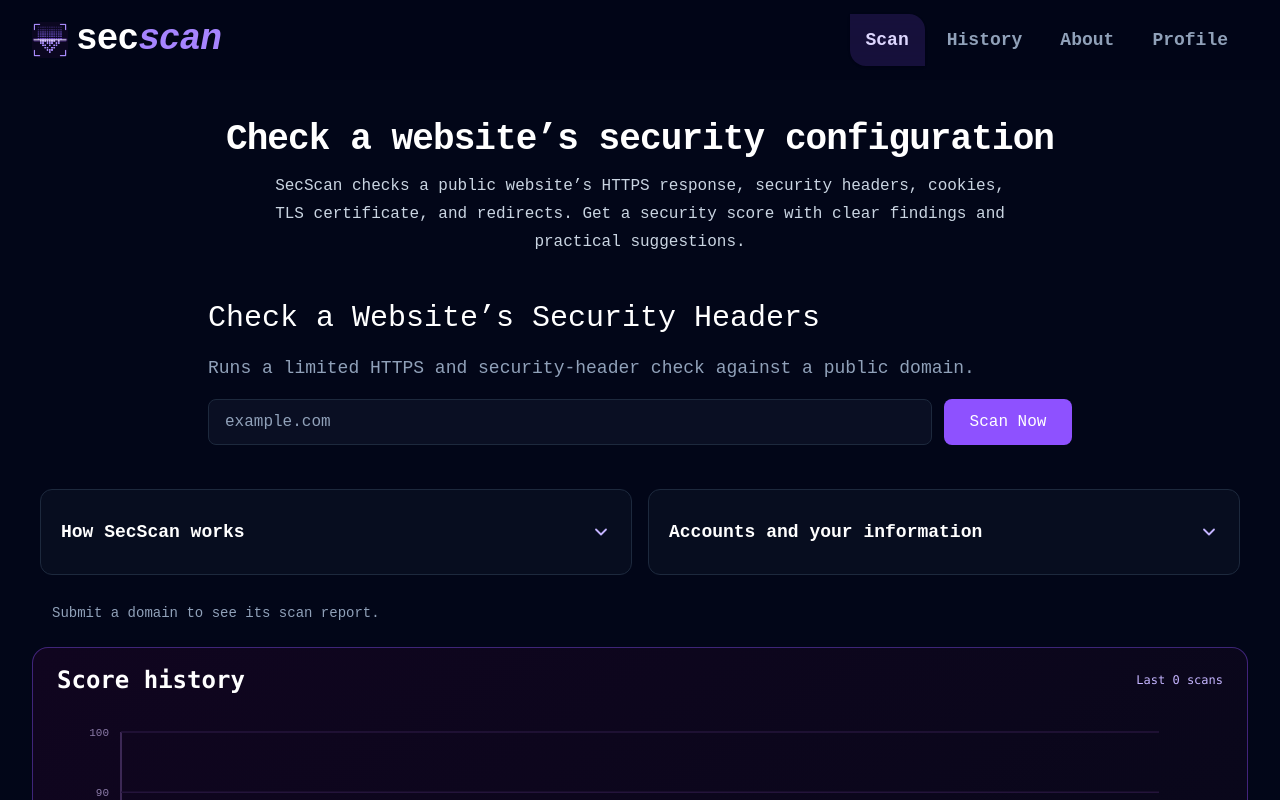
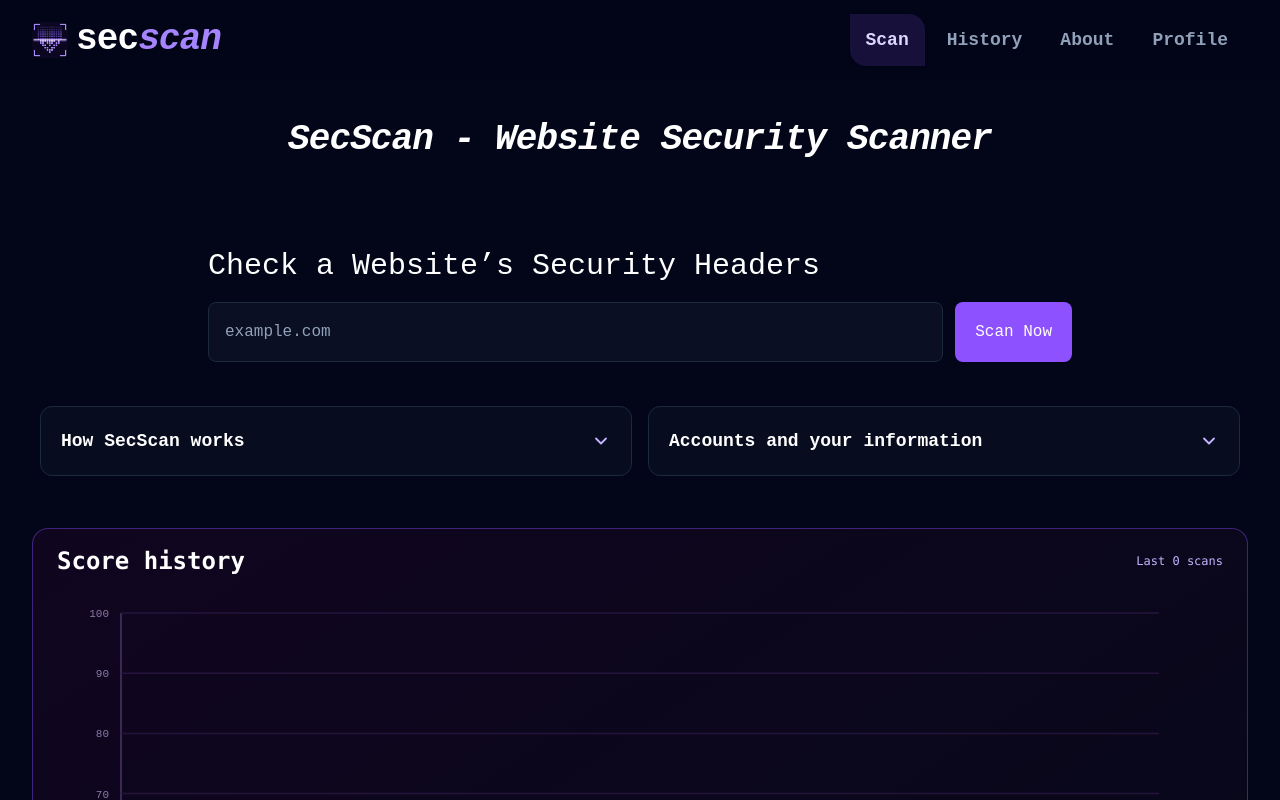
Before and after one commit to Emilhubb/SecScan, a Next.js app: page / in a window 1280 px wide. Shown: the top 800 px of the page. Built offline with nearby package versions, Linux system fonts and the light colour scheme.

Commit message:
feat(home): update header text and improve layout for better clarity feat(scanform): adjust input and button styles for enhanced usability fix(scanresult): return null when no result is available instead of a message

```diff
--- a/app/page.tsx
+++ b/app/page.tsx
@@ -34,15 +34,11 @@ export default function Home() {
 
   return (
     <div className="mx-auto select-none flex min-h-full w-full max-w-7xl flex-col items-center gap-5 px-3 py-5 text-white sm:gap-7 sm:px-6 sm:py-8 lg:px-8">
-      <header className="w-full max-w-4xl px-1 text-center sm:px-4">
-        <h1 className="mt-2 text-2xl font-bold tracking-tight sm:text-3xl lg:text-4xl">
-          Check a website’s security configuration
+      <header className="w-full max-w-4xl px-1 text-center sm:px-10">
+        <h1 className="mt-2 text-2xl font-bold italic tracking-tight sm:text-3xl lg:text-4xl">
+          SecScan - Website Security Scanner
         </h1>
-        <p className="mx-auto mt-3 max-w-3xl text-[11px] leading-7 text-slate-300 sm:text-base">
-          SecScan checks a public website’s HTTPS response, security headers,
-          cookies, TLS certificate, and redirects. Get a security score with
-          clear findings and practical suggestions.
-        </p>
+
       </header>
       <ScanForm onComplete={saveResult} />
       <div className="grid w-full min-w-0 grid-cols-1 gap-4 px-0 sm:px-2 md:grid-cols-2">
@@ -50,7 +46,7 @@ export default function Home() {
           <details className="group rounded-xl border border-slate-800 bg-slate-900/40 p-4 sm:p-5">
             <summary
               id="how-secscan-works"
-              className="flex min-h-11 cursor-pointer list-none items-center justify-between gap-3 text-left text-base font-semibold text-white marker:content-none [&::-webkit-details-marker]:hidden sm:text-lg"
+              className="flex min-h-5 cursor-pointer list-none items-center justify-between gap-3 text-left text-base font-semibold text-white marker:content-none [&::-webkit-details-marker]:hidden sm:text-lg"
             >
               <span>How SecScan works</span>
               <svg
@@ -85,7 +81,7 @@ export default function Home() {
         </section>
         <section aria-label="Accounts and your information" className="w-full min-w-0 text-sm leading-7 text-slate-300">
           <details className="group rounded-xl border border-slate-800 bg-slate-900/40 p-4 sm:p-5">
-            <summary className="flex min-h-11 cursor-pointer list-none items-center justify-between gap-3 text-left text-base font-semibold text-white marker:content-none [&::-webkit-details-marker]:hidden sm:text-lg">
+            <summary className="flex min-h-5 cursor-pointer list-none items-center justify-between gap-3 text-left text-base font-semibold text-white marker:content-none [&::-webkit-details-marker]:hidden sm:text-lg">
               <span>Accounts and your information</span>
               <svg
                 aria-hidden="true"
--- a/components/Scan Components/ScanForm.tsx
+++ b/components/Scan Components/ScanForm.tsx
@@ -31,13 +31,12 @@ export default function ScanForm({ onComplete }: { onComplete: (result: ScanResu
 
   return (
     <section className="mx-auto w-full max-w-4xl" aria-labelledby="scan-heading">
-      <div className="flex w-full flex-col gap-3 p-2 sm:gap-4 sm:p-4">
+      <div className="flex w-full flex-col gap-3 p-2 sm:gap-4 sm:p-4 sm:pt-15">
         <h2 id="scan-heading" className="text-xl font-medium leading-tight text-white sm:text-2xl lg:text-3xl">Check a Website’s Security Headers</h2>
-        <p className="text-sm leading-relaxed text-slate-400 sm:text-base lg:text-lg">Runs a limited HTTPS and security-header check against a public domain.</p>
         <form onSubmit={handleSubmit} className="flex w-full flex-col gap-3 sm:flex-row">
           <label className="sr-only" htmlFor="domain">Domain to scan</label>
-          <input id="domain" name="domain" type="text" inputMode="url" autoComplete="url" placeholder="example.com" value={domain} onChange={(event) => setDomain(event.target.value)} required maxLength={253} aria-describedby={error ? "scan-error" : undefined} className="min-h-11 min-w-0 flex-1 rounded-lg border border-slate-800 bg-slate-900/60 px-4 py-2.5 text-white placeholder:text-slate-400 focus:outline-none focus:ring-1 focus:ring-violet-500" />
-          <button type="submit" disabled={pending} className="min-h-11 w-full shrink-0 rounded-lg bg-violet-500 px-5 py-2.5 font-medium text-white transition-colors hover:bg-violet-600 focus:outline-none focus:ring-2 focus:ring-violet-300 disabled:cursor-wait disabled:opacity-60 sm:w-auto sm:min-w-32">
+          <input id="domain" name="domain" type="text" inputMode="url" autoComplete="url" placeholder="example.com" value={domain} onChange={(event) => setDomain(event.target.value)} required maxLength={253} aria-describedby={error ? "scan-error" : undefined} className="min-h-15 min-w-0 flex-1 rounded-lg border border-slate-800 bg-slate-900/60 px-4 py-2.5 text-white placeholder:text-slate-400 focus:outline-none focus:ring-1 focus:ring-violet-500" />
+          <button type="submit" disabled={pending} className="min-h-4 w-full shrink-0 rounded-lg bg-violet-500 px-5 py-2.5 font-medium text-white transition-colors hover:bg-violet-600 focus:outline-none focus:ring-2 focus:ring-violet-300 disabled:cursor-wait disabled:opacity-60 sm:w-auto sm:min-w-26">
             {pending ? "Scanning…" : "Scan Now"}
           </button>
         </form>
--- a/components/Scan Components/ScanResult.tsx
+++ b/components/Scan Components/ScanResult.tsx
@@ -7,7 +7,7 @@ import ExportPdfButton from "@/components/Scan Components/ExportPdfButton";
 
 export default function ScanResult({ result }: { result: ScanResultData | null }) {
 
-  if (!result) return <p className="w-full px-3 text-sm text-slate-400 sm:px-5">Submit a domain to see its scan report.</p>;
+  if (!result) return null;
 
 
   const groups = [
```
